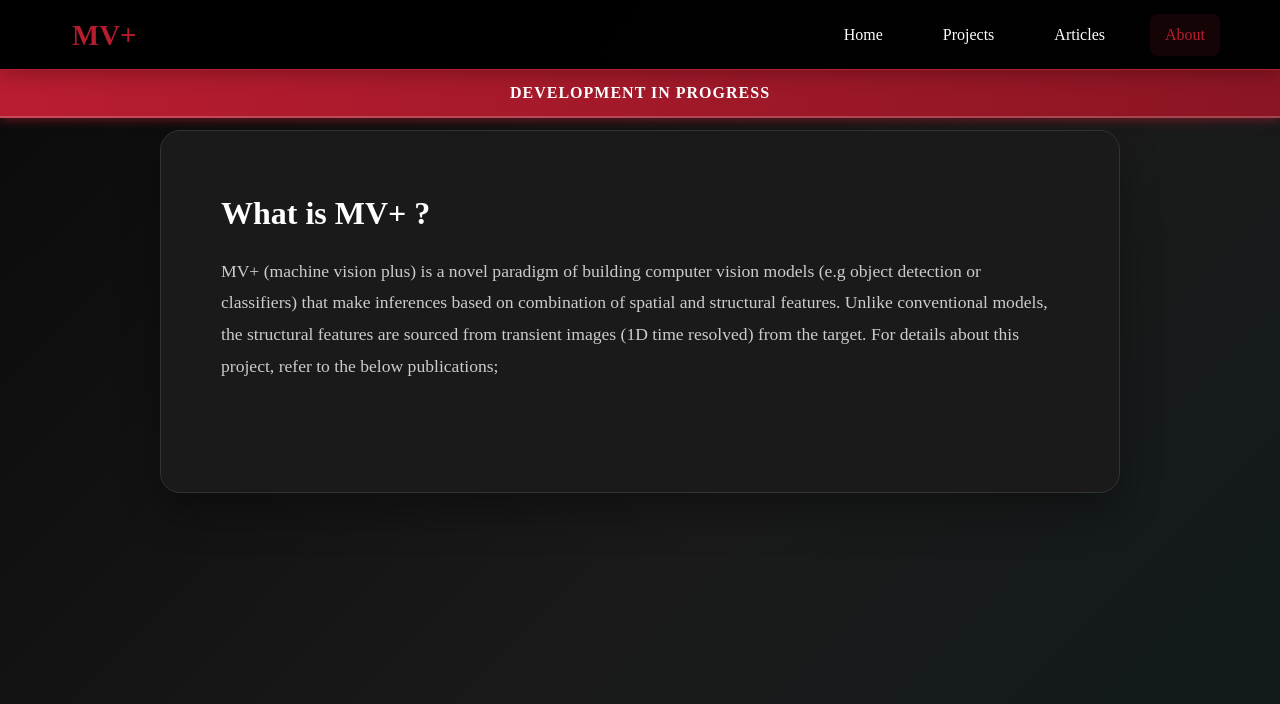
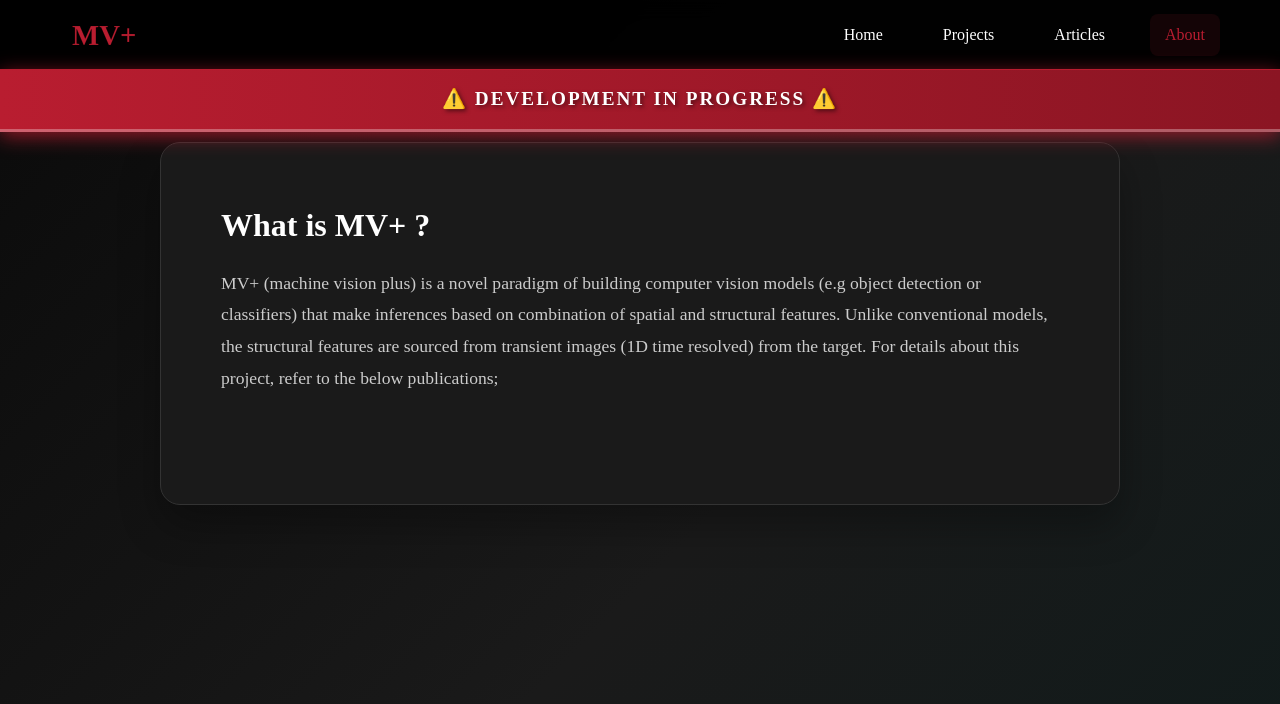
Before and after one commit to 2000pd3rvr/spad_for_vision_space, a Flask app: page /about in a window 1280 px wide. Shown: the top 704 px of the page. Run offline with Flask 3, Linux system fonts and the light colour scheme; data comes from the database, SQL or seed files in the repository; data that the repository does not hold is empty; some libraries are stand-ins or nearby versions.

Commit message:
Make development banner HIGHLY VISIBLE with maximum prominence

```diff
--- a/static/css/style.css
+++ b/static/css/style.css
@@ -190,40 +190,49 @@ body {
 }
 
 /* Main Content */
-/* Development Banner */
+/* Development Banner - HIGHLY VISIBLE */
 .dev-banner {
-    position: fixed;
-    top: 70px; /* Below navbar */
-    left: 0;
-    right: 0;
-    width: 100%;
-    background: linear-gradient(90deg, #B91D30 0%, #8B1523 100%);
-    color: #ffffff;
-    padding: 12px 0;
-    text-align: center;
-    z-index: 999;
-    box-shadow: 0 2px 10px rgba(185, 29, 48, 0.5);
-    border-bottom: 2px solid rgba(255, 255, 255, 0.2);
+    position: fixed !important;
+    top: 70px !important; /* Below navbar */
+    left: 0 !important;
+    right: 0 !important;
+    width: 100% !important;
+    background: linear-gradient(90deg, #B91D30 0%, #8B1523 100%) !important;
+    background-color: #B91D30 !important;
+    color: #ffffff !important;
+    padding: 16px 0 !important;
+    text-align: center !important;
+    z-index: 1001 !important; /* Above navbar */
+    box-shadow: 0 4px 20px rgba(185, 29, 48, 0.8) !important;
+    border-bottom: 3px solid rgba(255, 255, 255, 0.3) !important;
     display: block !important;
     visibility: visible !important;
     opacity: 1 !important;
+    margin: 0 !important;
 }
 
 .dev-banner-content {
-    display: flex;
-    align-items: center;
-    justify-content: center;
-    gap: 12px;
-    font-size: 1rem;
-    font-weight: 700;
-    letter-spacing: 1px;
-    text-transform: uppercase;
+    display: flex !important;
+    align-items: center !important;
+    justify-content: center !important;
+    gap: 15px !important;
+    font-size: 1.2rem !important;
+    font-weight: 800 !important;
+    letter-spacing: 2px !important;
+    text-transform: uppercase !important;
     color: #ffffff !important;
+    text-shadow: 2px 2px 4px rgba(0, 0, 0, 0.5) !important;
+}
+
+.dev-banner-content span {
+    color: #ffffff !important;
+    font-weight: 800 !important;
 }
 
 .dev-banner-content i {
-    animation: pulse 2s ease-in-out infinite;
-    font-size: 1.1rem;
+    animation: pulse 2s ease-in-out infinite !important;
+    font-size: 1.3rem !important;
+    color: #ffffff !important;
 }
 
 @keyframes pulse {
@@ -238,8 +247,8 @@ body {
 }
 
 .main-content {
-    margin-top: 106px; /* Navbar (70px) + Banner (~36px) */
-    min-height: calc(100vh - 106px);
+    margin-top: 118px !important; /* Navbar (70px) + Banner (~48px) */
+    min-height: calc(100vh - 118px) !important;
     padding: 0.5rem 0;
     overflow-y: auto;
     display: flex;
--- a/templates/base.html
+++ b/templates/base.html
@@ -97,11 +97,11 @@
         </div>
     </nav>
 
-    <!-- Development Banner -->
-    <div class="dev-banner">
+    <!-- Development Banner - HIGHLY VISIBLE -->
+    <div class="dev-banner" style="display: block !important; visibility: visible !important; opacity: 1 !important;">
         <div class="dev-banner-content">
             <i class="fas fa-tools"></i>
-            <span>Development in Progress</span>
+            <span>⚠️ DEVELOPMENT IN PROGRESS ⚠️</span>
             <i class="fas fa-tools"></i>
         </div>
     </div>
```
